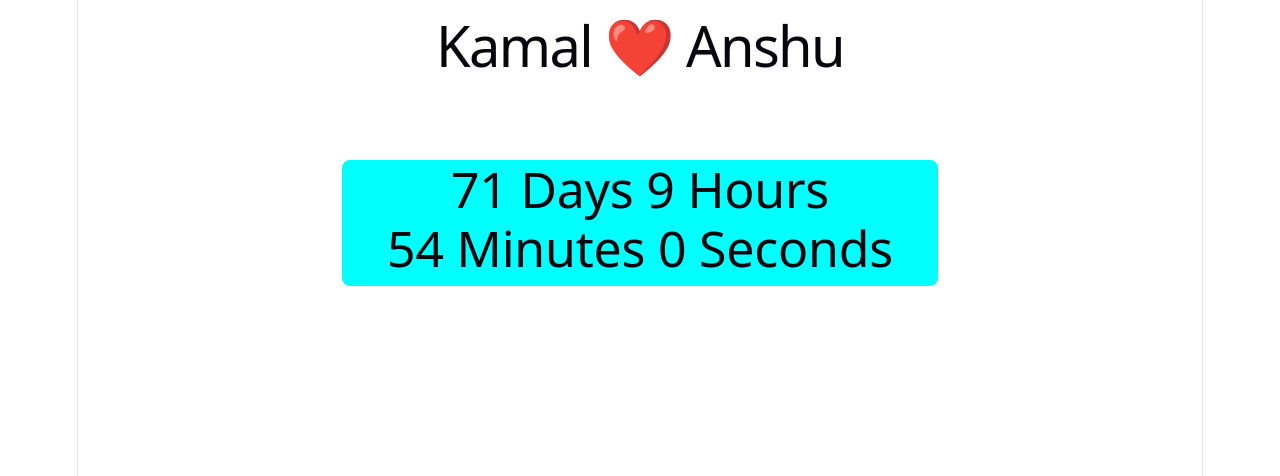
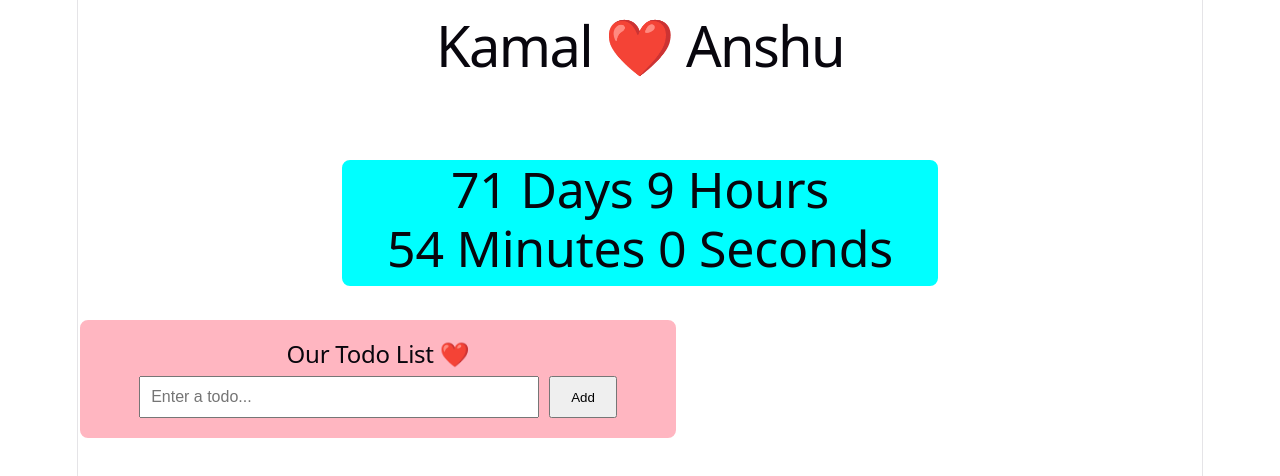
Before and after one commit to Kamalrao2611/KamalAnsh, a React (Vite) app: page / in a window 1280 px wide. Shown: the top 476 px of the page. Built offline with nearby package versions, Linux system fonts and the light colour scheme.

Commit message:
Todo Changes

```diff
--- /dev/null
+++ b/src/components/Todo.css
@@ -0,0 +1,45 @@
+.todo-container {
+  width: 600px;
+  margin-top: 30px;
+  padding: 20px;
+  border: 2px solid white;
+  border-radius: 10px;
+  background-color: lightpink;
+  text-align: center;
+}
+
+.todo-input {
+  display: flex;
+  gap: 10px;
+  justify-content: center;
+}
+
+.todo-input input {
+  width: 400px;
+  padding: 10px;
+  font-size: 16px;
+}
+
+.todo-input button {
+  padding: 10px 20px;
+  cursor: pointer;
+}
+
+.todo-container ul {
+  padding: 0;
+  list-style: none;
+}
+
+.todo-container li {
+  display: flex;
+  justify-content: space-between;
+  align-items: center;
+  margin: 10px 0;
+  padding: 10px;
+  background-color: white;
+  border-radius: 5px;
+}
+
+.todo-container li button {
+  cursor: pointer;
+}
--- /dev/null
+++ b/src/components/Todo.jsx
@@ -0,0 +1,58 @@
+import { useState } from "react";
+import "./Todo.css";
+
+function Todo() {
+  const [todo, setTodo] = useState("");
+  const [todos, setTodos] = useState([]);
+
+  const addTodo = () => {
+    if (todo.trim() === "") {
+      return;
+    }
+
+    setTodos([...todos, todo]);
+    setTodo("");
+  };
+
+  const deleteTodo = (indexToDelete) => {
+    setTodos(
+      todos.filter((_, index) => index !== indexToDelete)
+    );
+  };
+
+  return (
+    <div className="todo-container">
+      <h2>Our Todo List ❤️</h2>
+
+      <div className="todo-input">
+        <input
+          type="text"
+          placeholder="Enter a todo..."
+          value={todo}
+          onChange={(e) => setTodo(e.target.value)}
+          onKeyDown={(e) => {
+            if (e.key === "Enter") {
+              addTodo();
+            }
+          }}
+        />
+
+        <button onClick={addTodo}>Add</button>
+      </div>
+
+      <ul>
+        {todos.map((item, index) => (
+          <li key={index}>
+            <span>{item}</span>
+
+            <button onClick={() => deleteTodo(index)}>
+              Delete
+            </button>
+          </li>
+        ))}
+      </ul>
+    </div>
+  );
+}
+
+export default Todo;
--- a/src/pages/Home.jsx
+++ b/src/pages/Home.jsx
@@ -1,13 +1,15 @@
 
 import Countdown from "../components/Countdown";
 import "./Home.css"
-
+import Todo from "../components/Todo";
 function App() {
   return (
     <div>
       <h1>Kamal ❤️ Anshu</h1>
 
       <Countdown />
+
+      <Todo />
     </div>
   );
 }
```
